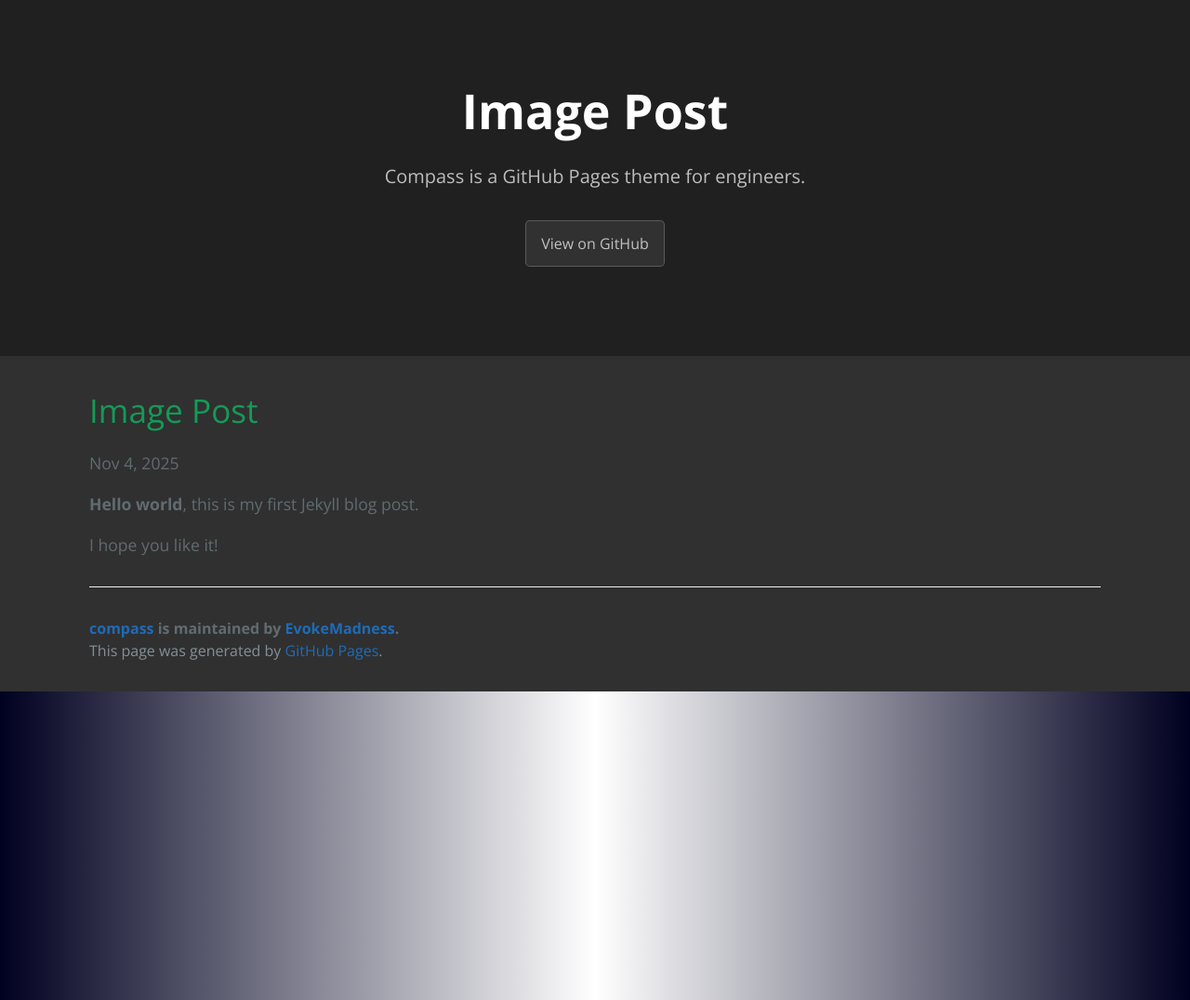
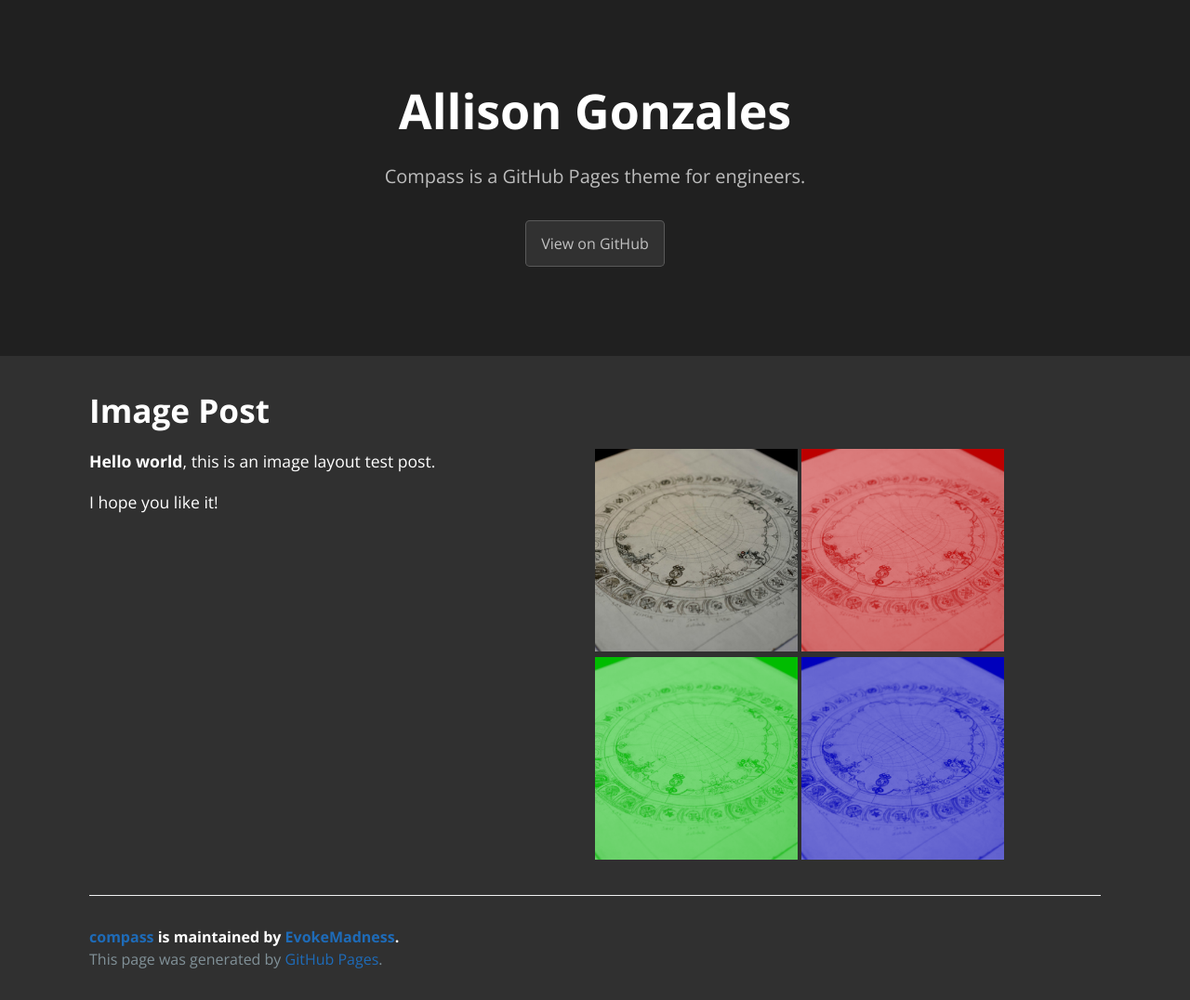
Before and after one commit to EvokeMadness/compass, a Jekyll site: the page built from _posts/2025-11-04-image-post.markdown, in a window 1280 px wide. Shown: the whole page at 93% size. Built offline with Jekyll 4.4.1, drawn with Linux system fonts in a browser that asks for light colours.

Commit message:
Add image layout

```diff
--- a/_layouts/default.html
+++ b/_layouts/default.html
@@ -16,7 +16,7 @@
     <a id="skip-to-content" href="#content">Skip to the content.</a>
 
     <header class="page-header" role="banner">
-      <h1 class="project-name">{{ page.title | default: site.title | default: site.github.repository_name }}</h1>
+      <h1 class="project-name">{{ page.author | default: site.title | default: site.github.repository_name }}</h1>
       <h2 class="project-tagline">{{ page.description | default: site.description | default: site.github.project_tagline }}</h2>
       {% if site.github.is_project_page %}
         <a href="{{ site.github.repository_url }}" class="btn">View on GitHub</a>
--- a/_layouts/post.html
+++ b/_layouts/post.html
@@ -4,20 +4,27 @@ layout: default
 <article class="post h-entry" itemscope itemtype="http://schema.org/BlogPosting">
 
   <header class="post-header">
-    <h1 class="post-title p-name" itemprop="name headline">{{ page.title | escape }}</h1>
-    <p class="post-meta">
-      <time class="dt-published" datetime="{{ page.date | date_to_xmlschema }}" itemprop="datePublished">
-        {%- assign date_format = site.minima.date_format | default: "%b %-d, %Y" -%}
-        {{ page.date | date: date_format }}
-      </time>
-      {%- if page.author -%}
-        • <span itemprop="author" itemscope itemtype="http://schema.org/Person"><span class="p-author h-card" itemprop="name">{{ page.author }}</span></span>
-      {%- endif -%}</p>
+    <h1 class="post-title p-name" itemprop="name headline"><strong>{{ page.title | escape }}</strong></h1>
   </header>
 
-  <div class="post-content e-content" itemprop="articleBody">
-    {{ content }}
-  </div>
+  {% if page.images %}
+    <div style="display: flex;">
+      <div style="flex: 1;">
+        <div class="post-content e-content" itemprop="articleBody">
+          {{ content }}
+        </div>
+      </div>
+      <div style="flex: 1;">
+        {% for img in page.images %}
+          <img src="{{ img | relative_url }}">
+        {% endfor %}
+      </div>
+    </div>
+  {% else %}
+    <div class="post-content e-content" itemprop="articleBody">
+      {{ content }}
+    </div>
+  {% endif %}
 
   {%- if site.disqus.shortname -%}
     {%- include disqus_comments.html -%}
--- a/_posts/2024-11-14-welcome-to-jekyll.markdown
+++ b/_posts/2024-11-14-welcome-to-jekyll.markdown
@@ -2,6 +2,7 @@
 layout: post
 title:  "Welcome to Jekyll!"
 date:   2024-11-14 00:00:00 -0600
+author: "Jekyll Team"
 categories: jekyll update
 ---
 You’ll find this post in your `_posts` directory. Go ahead and edit it and re-build the site to see your changes. You can rebuild the site in many different ways, but the most common way is to run `jekyll serve`, which launches a web server and auto-regenerates your site when a file is updated.
--- a/_posts/2025-11-04-image-post.markdown
+++ b/_posts/2025-11-04-image-post.markdown
@@ -1,8 +1,14 @@
 ---
 layout: post
 title:  "Image Post"
+author: "Allison Gonzales"
+images:
+  - /assets/img/meizhi-lang-FkeX3sPH22g-unsplash.png
+  - /assets/img/meizhi-lang-FkeX3sPH22g-unsplash-red.png
+  - /assets/img/meizhi-lang-FkeX3sPH22g-unsplash-green.png
+  - /assets/img/meizhi-lang-FkeX3sPH22g-unsplash-blue.png
 ---
 
-**Hello world**, this is my first Jekyll blog post.
+**Hello world**, this is an image layout test post.
 
 I hope you like it!
--- a/_sass/jekyll-theme-cayman.scss
+++ b/_sass/jekyll-theme-cayman.scss
@@ -178,11 +178,13 @@ a {
   @include medium {
     padding: 2rem 4rem;
     font-size: 1.1rem;
+    background: #303030;
   }
 
   @include small {
     padding: 2rem 1rem;
     font-size: 1rem;
+    background: #303030;
   }
 
   kbd {
@@ -200,7 +202,9 @@ a {
   }
 
   img {
-    max-width: 100%;
+    max-width: 40%;
+    max-height: 720px;
+    // float: right;
   }
 
   h1,
--- a/_sass/variables.scss
+++ b/_sass/variables.scss
@@ -8,8 +8,8 @@ $header-bg-color: #202020 !default;
 $header-bg-color-secondary: #155799 !default;
 
 // Text
-$section-headings-color: #159957 !default;
-$body-text-color: #606c71 !default;
+$section-headings-color: #ffffff !default;
+$body-text-color: #ffffff !default;
 $body-link-color: #1e6bb8 !default;
 $blockquote-text-color: #819198 !default;
 
```
Also changed, not shown: _posts/2025-11-04-vtk-post.markdown (added, +9 -0 lines), assets/img/meizhi-lang-FkeX3sPH22g-unsplash-blue.png (added), assets/img/meizhi-lang-FkeX3sPH22g-unsplash-green.png (added), assets/img/meizhi-lang-FkeX3sPH22g-unsplash-red.png (added), assets/img/meizhi-lang-FkeX3sPH22g-unsplash.png (added).
